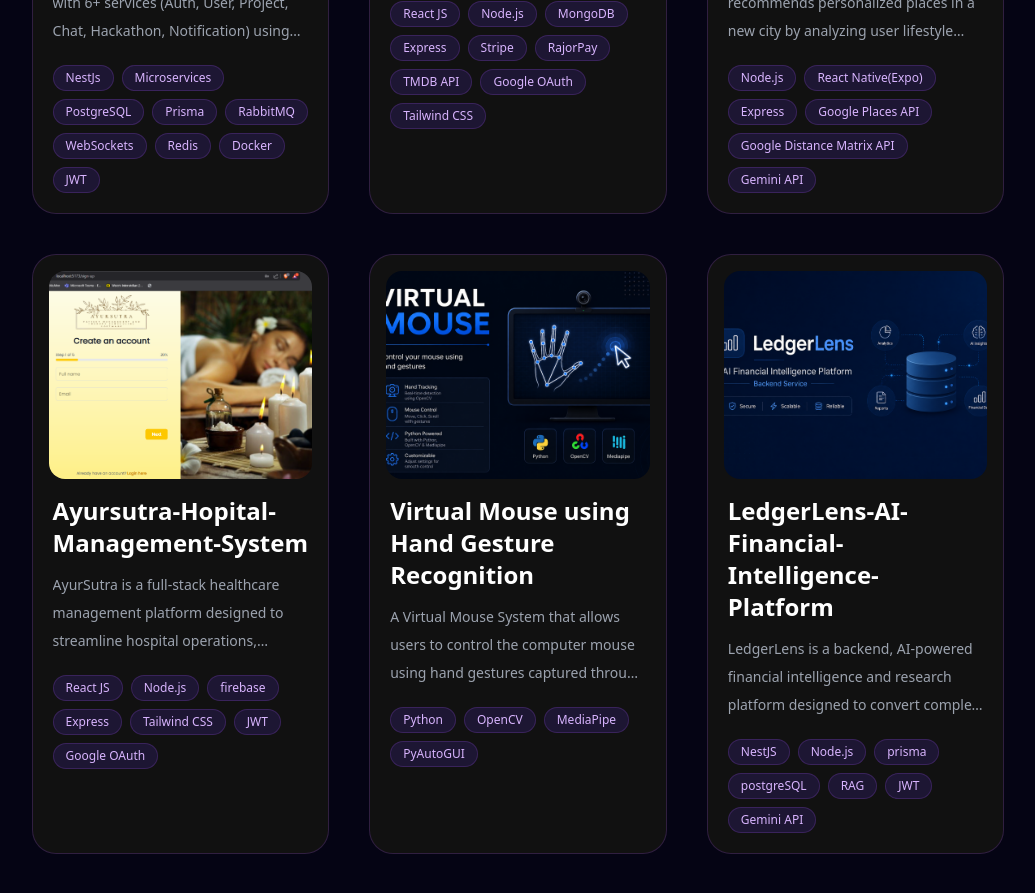
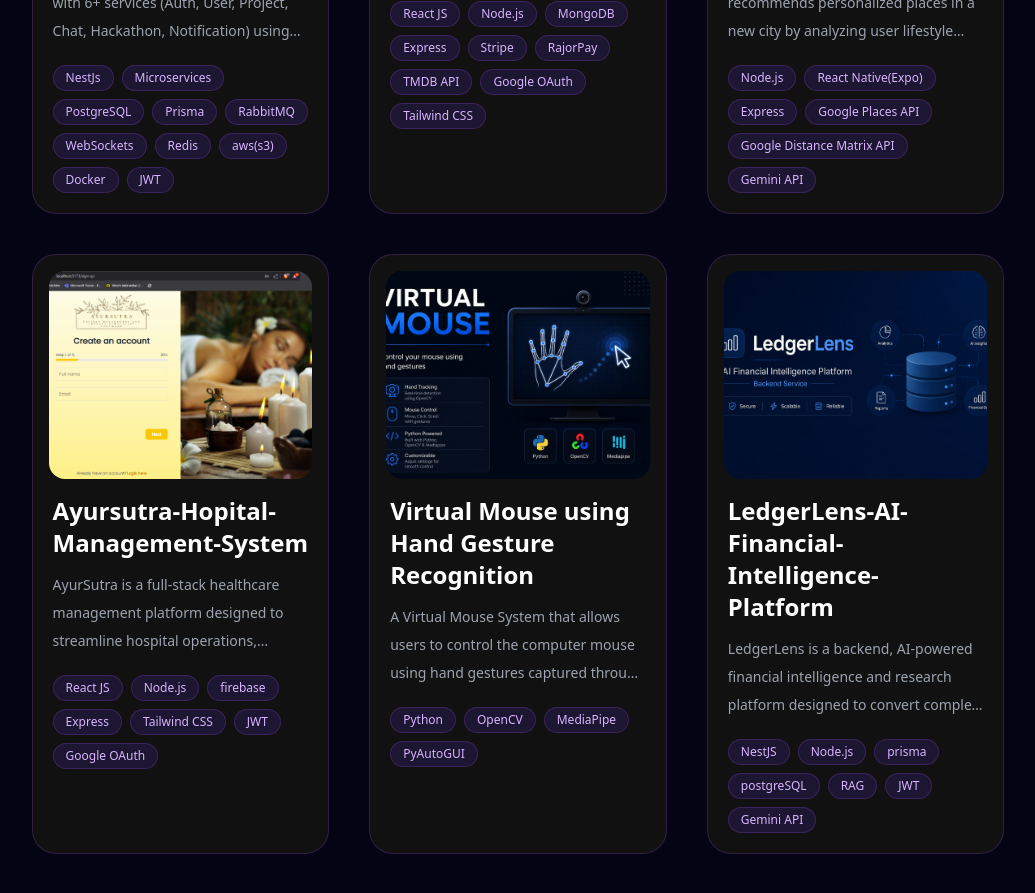
Before and after one commit to rishabh1230/Portfolio, a React (Vite) app: page / in a window 1280 px wide. Shown: the part 2780-3673 px from the top of the page, without its empty margins (122-1157 px from the left). Built offline with nearby package versions, Linux system fonts and the light colour scheme.

Commit message:
added skillsync techstack

```diff
--- a/src/constants.js
+++ b/src/constants.js
@@ -138,7 +138,7 @@ export const education = [
        "Designed an event-driven smart collaboration engine that triggers notifications, feed prioritization, and collaboration suggestions based on user activity in near real-time."
         ],
       image: skillsyncImage,
-      tags: ["NestJs", "Microservices","PostgreSQL","Prisma", "RabbitMQ", "WebSockets", "Redis","Docker", "JWT"],
+      tags: ["NestJs", "Microservices","PostgreSQL","Prisma", "RabbitMQ", "WebSockets", "Redis","aws(s3)","Docker", "JWT"],
       github: "https://github.com/rishabh1230/SkillSync",
       webapp: "https://drive.google.com/file/d/1yUn-bc-I2Q7I0LpVRD4_v4twonSLvozr/view?usp=drivesdk",
     },
```
